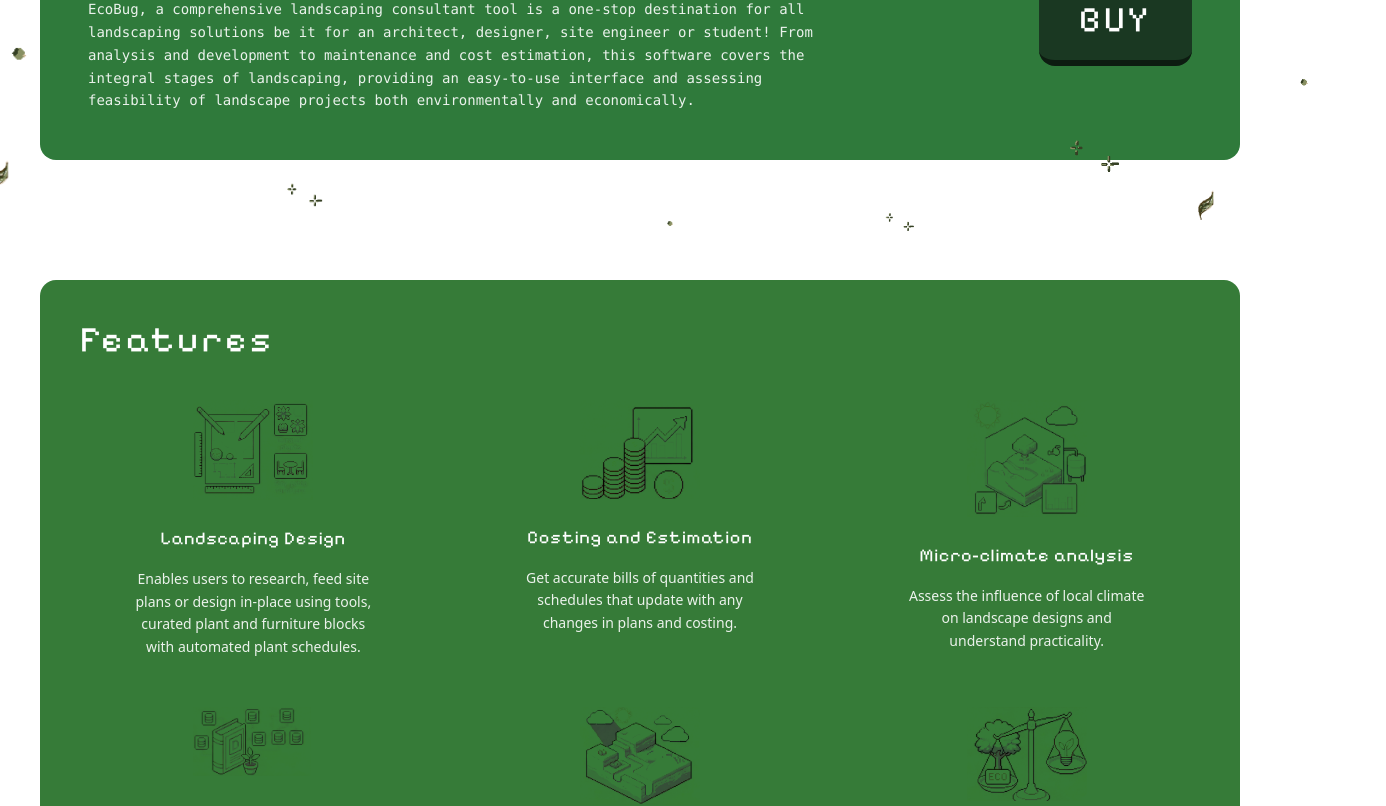
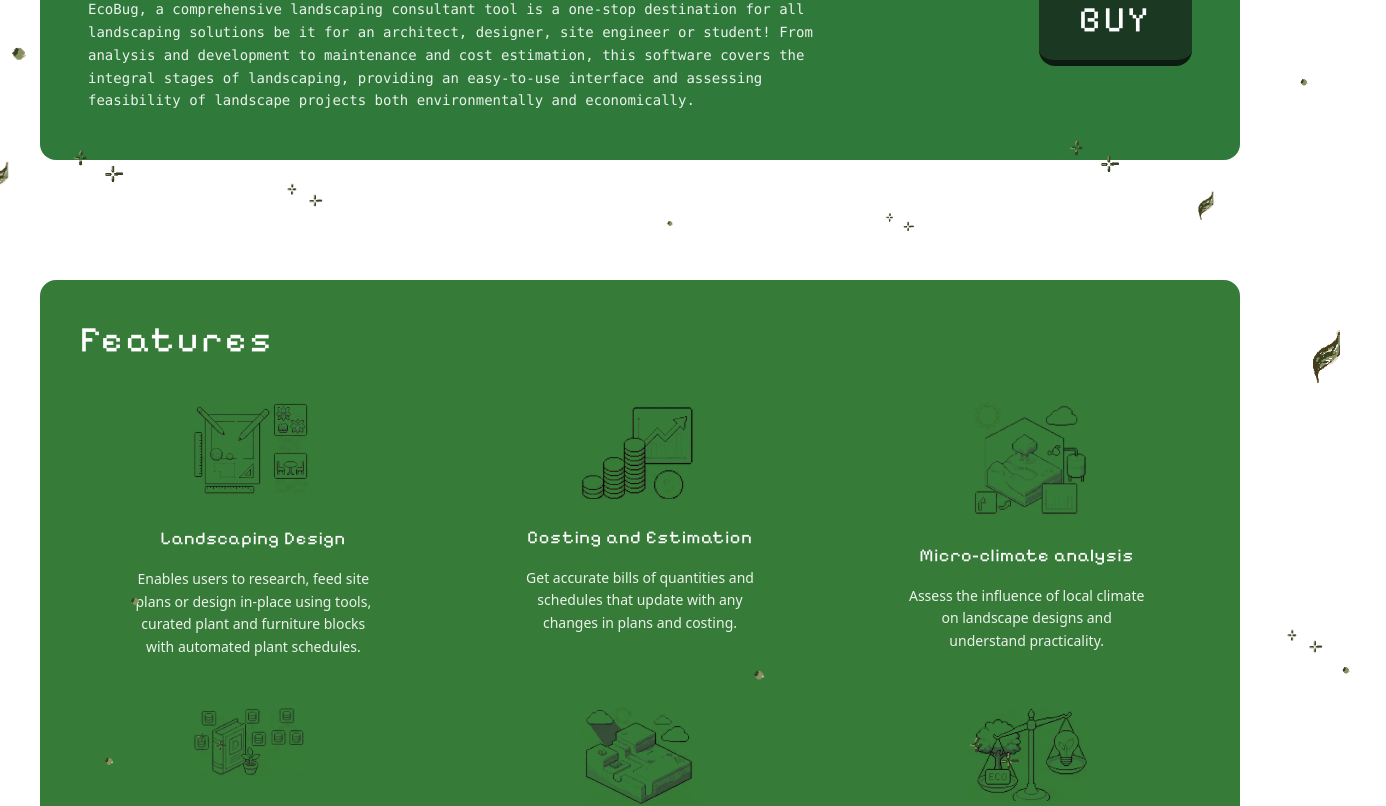
Before and after one commit to Ecobug26/EcoBug-org, a Next.js app in the folder Frontend/: page / in a window 1280 px wide. Shown: the part 560-1366 px from the top of the page, 1386 px wide, since content can reach past the window. Built offline with nearby package versions, Linux system fonts and the light colour scheme.

Commit message:
added decorations

```diff
--- /dev/null
+++ b/Frontend/components/shared/BG_deco/BackgroundDecorations_features.tsx
@@ -0,0 +1,86 @@
+'use client'
+
+import { transform } from 'next/dist/build/swc/generated-native'
+import Image from 'next/image'
+
+
+
+const desktopDecorations = [
+  { src: '/particles/particle.gif', top: '-13%', left: '5%', size: 70 },
+  { src: '/particles/particle.gif', top: '-37%', left: '15%', size: 40 },
+  { src: '/particles/dot.gif', top: '-38%', left: '5%', size: 90 },
+    { src: '/particles/dot.gif', top: '-58%', left: '7%', size: 90 },
+  { src: '/particles/dot.gif', top: '-50%', left: '55%', size: 110 },
+  { src: '/particles/particle.gif', top: '-37%', left: '75%', size: 70 },
+  { src: '/particles/particle.gif', top: '-50%', left: '100%', size: 50 },
+
+  { src: '/particles/leaf.gif', top: '-10%', left: '-7%', size: 40 },
+  { src: '/particles/dot.gif', top: '30%', left: '-8%', size: 150 },
+  { src: '/particles/leaf.gif', top: '85%', left: '-6%', size: 60 },
+
+  { src: '/particles/leaf.gif', top: '10%', left: '100%', size: 90 },
+  { src: '/particles/dot.gif', top: '50%', left: '102%', size: 80 },
+  { src: '/particles/leaf.gif', top: '95%', left: '95%', size: 50 },
+
+  { src: '/particles/particle.gif', top: '97%', left: '10%', size:0 },
+  { src: '/particles/particle.gif', top: '92%', left: '20%', size: 50 },
+  { src: '/particles/dot.gif', top: '98%', left: '50%', size: 60 },
+  { src: '/particles/particle.gif', top: '102%', left: '70%', size: 40 },
+  { src: '/particles/particle.gif', top: '77%', left: '85%', size: 70 },
+]
+
+const mobileDecorations = [
+  { src: '/particles/particle.gif', top: '-8%', left: '00%', size: 32 },
+  { src: '/particles/particle.gif', top: '-8%', left: '90%', size: 32 },
+
+  { src: '/particles/leaf.gif', top: '30%', left: '-8%', size: 40 },
+  { src: '/particles/leaf.gif', top: '75%', left: '-6.5%', size: 40 },
+
+  { src: '/particles/dot.gif', top: '90%', left: '50%', size: 80 },
+
+  { src: '/particles/particle.gif', top: '95%', left: '20%', size: 32 },
+  { src: '/particles/particle.gif', top: '95%', left: '80%', size: 32 },
+]
+
+
+export default function BackgroundDecorations() {
+  return (
+  <div className="absolute inset-0 pointer-events-none overflow-visible z-0">
+    <div className="hidden md:block">
+      {desktopDecorations.map((d, i) => (
+        <Image
+          key={i}
+          src={d.src}
+          alt=""
+          width={d.size}
+          height={d.size}
+          unoptimized
+          className="absolute"
+          style={{
+            top: d.top,
+            left: d.left,
+          }}
+        />
+      ))}
+    </div>
+
+    <div className="block md:hidden">
+      {mobileDecorations.map((d, i) => (
+        <Image
+          key={i}
+          src={d.src}
+          alt=""
+          width={d.size}
+          height={d.size}
+          unoptimized
+          className="absolute"
+          style={{
+            top: d.top,
+            left: d.left,
+          }}
+        />
+      ))}
+    </div>
+  </div>
+)
+}
--- /dev/null
+++ b/Frontend/components/shared/BG_deco/BackgroundDecorations_feedbacks.tsx
@@ -0,0 +1,86 @@
+'use client'
+
+import { transform } from 'next/dist/build/swc/generated-native'
+import Image from 'next/image'
+
+
+
+const desktopDecorations = [
+  { src: '/particles/particle.gif', top: '-13%', left: '5%', size: 70 },
+  { src: '/particles/particle.gif', top: '-37%', left: '15%', size: 40 },
+  { src: '/particles/dot.gif', top: '-38%', left: '5%', size: 90 },
+    { src: '/particles/dot.gif', top: '-58%', left: '7%', size: 90 },
+  { src: '/particles/dot.gif', top: '-50%', left: '55%', size: 110 },
+  { src: '/particles/particle.gif', top: '-37%', left: '75%', size: 70 },
+  { src: '/particles/particle.gif', top: '-50%', left: '100%', size: 50 },
+
+  { src: '/particles/leaf.gif', top: '-10%', left: '-7%', size: 40 },
+  { src: '/particles/dot.gif', top: '30%', left: '-8%', size: 150 },
+  { src: '/particles/leaf.gif', top: '85%', left: '-6%', size: 60 },
+
+  { src: '/particles/leaf.gif', top: '10%', left: '100%', size: 90 },
+  { src: '/particles/dot.gif', top: '50%', left: '102%', size: 80 },
+  { src: '/particles/leaf.gif', top: '95%', left: '95%', size: 50 },
+
+  { src: '/particles/particle.gif', top: '97%', left: '10%', size:0 },
+  { src: '/particles/particle.gif', top: '92%', left: '20%', size: 50 },
+  { src: '/particles/dot.gif', top: '98%', left: '50%', size: 60 },
+  { src: '/particles/particle.gif', top: '102%', left: '70%', size: 40 },
+  { src: '/particles/particle.gif', top: '77%', left: '85%', size: 70 },
+]
+
+const mobileDecorations = [
+  { src: '/particles/particle.gif', top: '-8%', left: '00%', size: 32 },
+  { src: '/particles/particle.gif', top: '-8%', left: '90%', size: 32 },
+
+  { src: '/particles/leaf.gif', top: '30%', left: '-8%', size: 40 },
+  { src: '/particles/leaf.gif', top: '75%', left: '-6.5%', size: 40 },
+
+  { src: '/particles/dot.gif', top: '90%', left: '50%', size: 80 },
+
+  { src: '/particles/particle.gif', top: '95%', left: '20%', size: 32 },
+  { src: '/particles/particle.gif', top: '95%', left: '80%', size: 32 },
+]
+
+
+export default function BackgroundDecorations() {
+  return (
+  <div className="absolute inset-0 pointer-events-none overflow-visible z-0">
+    <div className="hidden md:block">
+      {desktopDecorations.map((d, i) => (
+        <Image
+          key={i}
+          src={d.src}
+          alt=""
+          width={d.size}
+          height={d.size}
+          unoptimized
+          className="absolute"
+          style={{
+            top: d.top,
+            left: d.left,
+          }}
+        />
+      ))}
+    </div>
+
+    <div className="block md:hidden">
+      {mobileDecorations.map((d, i) => (
+        <Image
+          key={i}
+          src={d.src}
+          alt=""
+          width={d.size}
+          height={d.size}
+          unoptimized
+          className="absolute"
+          style={{
+            top: d.top,
+            left: d.left,
+          }}
+        />
+      ))}
+    </div>
+  </div>
+)
+}
--- a/Frontend/pageComponents/Feature/page.tsx
+++ b/Frontend/pageComponents/Feature/page.tsx
@@ -1,10 +1,10 @@
 import Image from 'next/image'
 import { pixelifySans } from '@/components/utils/utils'
-import BackgroundDecorations from '@/components/shared/BackgroundDecorations'
+import BackgroundDecorations from '@/components/shared/BG_deco/BackgroundDecorations_features'
 const features = [
   {
     title: 'Landscaping Design',
-    icon: '/featuresimg_3.png',
+    icon: '/featuresImg_3.png',
     description:
       'Enables users to research, feed site plans or design in-place using tools, curated plant and furniture blocks with automated plant schedules.',
   },
@@ -43,7 +43,7 @@ const features = [
 export default function Feature() {
   return (
     <section className=" relative px-4 md:px-10 py-10 bg-white">
-
+      <BackgroundDecorations />
       <div className="bg-[#367B38] rounded-2xl p-6 md:p-10">
         <h2
           className={`${pixelifySans.className}
--- a/Frontend/pageComponents/Feedbacks/page.tsx
+++ b/Frontend/pageComponents/Feedbacks/page.tsx
@@ -1,7 +1,7 @@
 import { pixelifySans } from '@/components/utils/utils'
 import Marquee from 'react-fast-marquee'
 import { useRouter } from 'next/navigation'
-
+import BackgroundDecorations from '@/components/shared/BG_deco/BackgroundDecorations_feedbacks'
 export default function Feedbacks() {
   const r = useRouter()
   const quotes = [
@@ -13,8 +13,9 @@ export default function Feedbacks() {
 
   return (
     <>
+
       <div className='relative min-h-screen scale-90 md:scale-100 flex items-end mb-8'>
-
+        <BackgroundDecorations />
         <div className='max-w-4xl w-full mx-auto bg-white rounded-2xl border border-gray-200 shadow-[0px_2px_6px_#000] p-8 md:p-12 mb-5 overflow-hidden'>
           <div
             className={`text-[#204922] uppercase tracking-widest text-lg sm:text-2xl mb-8 ${pixelifySans.className}`}
--- a/Frontend/pageComponents/Hero/page.tsx
+++ b/Frontend/pageComponents/Hero/page.tsx
@@ -1,6 +1,6 @@
 import { pixelifySans } from '@/components/utils/utils'
 import { useRouter } from 'next/navigation'
-import BackgroundDecorations from '@/components/shared/BackgroundDecorations'
+import BackgroundDecorations from '@/components/shared/BG_deco/BackgroundDecorations_hero'
 export default function Hero() {
   const r = useRouter()
 
```
Also changed, not shown: Frontend/components/shared/BG_deco/BackgroundDecorations_hero.tsx (renamed from Frontend/components/shared/BackgroundDecorations.tsx).
